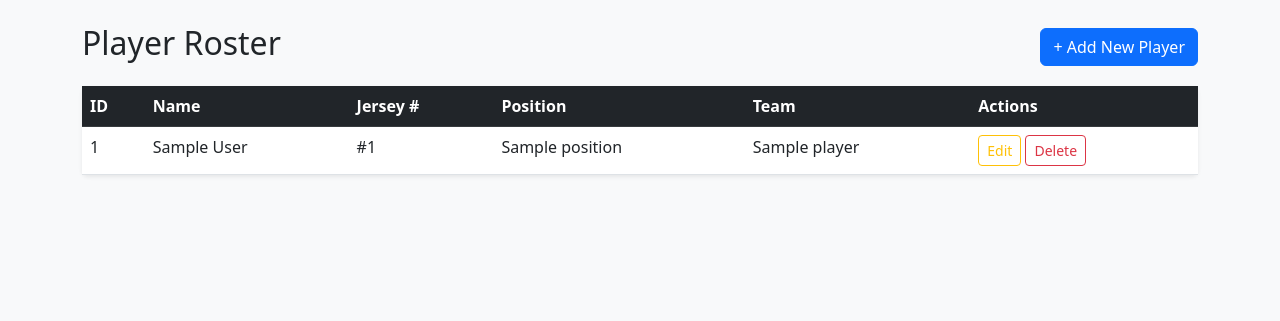
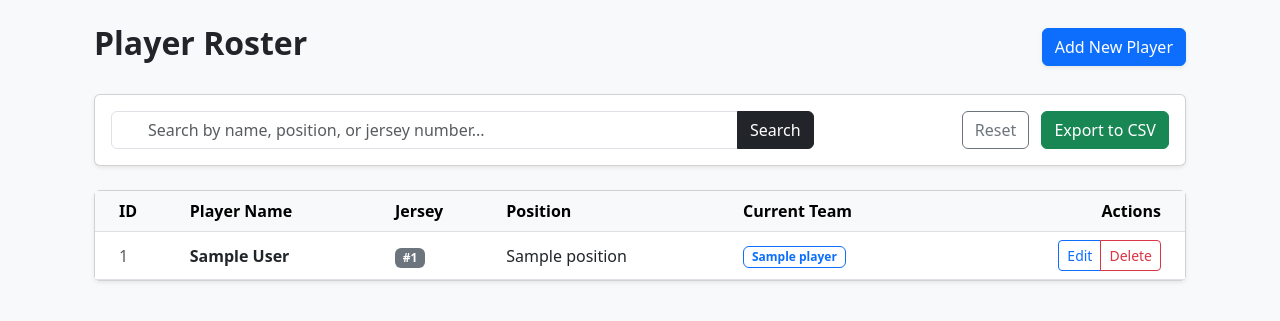
Before and after one commit to jbbongalos/3x3_CourtMaster, a Python web app: template src/templates/players.html in a window 1280 px wide. Shown: the part 56-377 px from the top of the page. Run offline with Jinja, Linux system fonts and the light colour scheme; the template is opened without the code that fills it: most values are stand-ins (such as "Sample title", 1, 10 or a date in 2020).

Commit message:
Update players.html

```diff
--- a/src/templates/players.html
+++ b/src/templates/players.html
@@ -1,65 +1,141 @@
 {% extends "layout.html" %}
+
 {% block content %}
-<div class="d-flex justify-content-between align-items-center mb-3">
-    <h2>Player Roster</h2>
-    <button class="btn btn-primary" data-bs-toggle="modal" data-bs-target="#addPlayerModal">+ Add New Player</button>
+<div class="container-fluid">
+    <!-- Header Section -->
+    <div class="d-flex justify-content-between align-items-center mb-4">
+        <h2 class="fw-bold"><i class="bi bi-people-fill"></i> Player Roster</h2>
+        <button class="btn btn-primary shadow-sm" data-bs-toggle="modal" data-bs-target="#addPlayerModal">
+            <i class="bi bi-plus-lg"></i> Add New Player
+        </button>
     </div>
 
-<table class="table table-hover bg-white shadow-sm rounded">
-    <thead class="table-dark">
+    <!-- Search and Export Bar -->
+    <div class="card mb-4 shadow-sm">
+        <div class="card-body">
+            <form action="/search_players" method="GET" class="row g-2">
+                <div class="col-md-8">
+                    <div class="input-group">
+                        <span class="input-group-text bg-white"><i class="bi bi-search"></i></span>
+                        <input type="text" name="query" class="form-control border-start-0" placeholder="Search by name, position, or jersey number...">
+                        <button class="btn btn-dark" type="submit">Search</button>
+                    </div>
+                </div>
+                <div class="col-md-4 text-md-end">
+                    <a href="/players" class="btn btn-outline-secondary me-2">Reset</a>
+                    <a href="/export_players" class="btn btn-success">
+                        <i class="bi bi-file-earmark-spreadsheet"></i> Export to CSV
+                    </a>
+                </div>
+            </form>
+        </div>
+    </div>
+
+    <!-- Data Table -->
+    <div class="card shadow-sm">
+        <div class="table-responsive">
+            <table class="table table-hover align-middle mb-0">
+                <thead class="table-light">
                     <tr>
-            <th>ID</th>
-            <th>Name</th>
-            <th>Jersey #</th>
+                        <th class="ps-4">ID</th>
+                        <th>Player Name</th>
+                        <th>Jersey</th>
                         <th>Position</th>
-            <th>Team</th>
-            <th>Actions</th>
+                        <th>Current Team</th>
+                        <th class="text-end pe-4">Actions</th>
                     </tr>
                 </thead>
                 <tbody>
                     {% for player in players %}
                     <tr>
-            <td>{{ player.player_id }}</td>
-            <td>{{ player.first_name }} {{ player.last_name }}</td>
-            <td>#{{ player.jersey_number }}</td>
+                        <td class="ps-4 text-muted">{{ player.player_id }}</td>
+                        <td>
+                            <div class="fw-bold">{{ player.first_name }} {{ player.last_name }}</div>
+                        </td>
+                        <td><span class="badge bg-secondary">#{{ player.jersey_number }}</span></td>
                         <td>{{ player.position }}</td>
-            <td>{{ player.team_name }}</td>
                         <td>
-                <a href="/edit_player/{{ player.player_id }}" class="btn btn-sm btn-outline-warning">Edit</a>
-                <a href="/delete_player/{{ player.player_id }}" class="btn btn-sm btn-outline-danger" onclick="return confirm('Are you sure?')">Delete</a>
+                            <span class="badge badge-outline-primary text-primary border border-primary">
+                                {{ player.team_name if player.team_name else 'Unassigned' }}
+                            </span>
+                        </td>
+                        <td class="text-end pe-4">
+                            <div class="btn-group" role="group">
+                                <a href="/edit_player/{{ player.player_id }}" class="btn btn-sm btn-outline-primary">
+                                    Edit
+                                </a>
+                                <a href="/delete_player/{{ player.player_id }}"
+                                   class="btn btn-sm btn-outline-danger"
+                                   onclick="return confirm('Are you sure you want to delete this player?')">
+                                    Delete
+                                </a>
+                            </div>
+                        </td>
+                    </tr>
+                    {% else %}
+                    <tr>
+                        <td colspan="6" class="text-center py-5 text-muted">
+                            <p class="mb-0">No players found in the database.</p>
                         </td>
                     </tr>
                     {% endfor %}
                 </tbody>
             </table>
+        </div>
+    </div>
+</div>
 
-<!-- Simple Add Player Modal (Form) -->
-<div class="modal fade" id="addPlayerModal" tabindex="-1">
+<!-- Add Player Modal -->
+<div class="modal fade" id="addPlayerModal" tabindex="-1" aria-labelledby="addPlayerModalLabel" aria-hidden="true">
     <div class="modal-dialog">
-        <form action="/add_player" method="POST" class="modal-content">
-            <div class="modal-header">
-                <h5 class="modal-title">Add New Player</h5>
-                <button type="button" class="btn-close" data-bs-dismiss="modal"></button>
+        <div class="modal-content">
+            <form action="/add_player" method="POST">
+                <div class="modal-header bg-dark text-white">
+                    <h5 class="modal-title" id="addPlayerModalLabel">Register New Player</h5>
+                    <button type="button" class="btn-close btn-close-white" data-bs-dismiss="modal" aria-label="Close"></button>
                 </div>
                 <div class="modal-body">
-                <input type="text" name="first_name" class="form-control mb-2" placeholder="First Name" required>
-                <input type="text" name="last_name" class="form-control mb-2" placeholder="Last Name" required>
-                <input type="number" name="jersey_number" class="form-control mb-2" placeholder="Jersey Number">
-                <select name="position" class="form-select mb-2">
+                    <div class="row g-3">
+                        <div class="col-md-6">
+                            <label class="form-label">First Name</label>
+                            <input type="text" name="first_name" class="form-control" required>
+                        </div>
+                        <div class="col-md-6">
+                            <label class="form-label">Last Name</label>
+                            <input type="text" name="last_name" class="form-control" required>
+                        </div>
+                        <div class="col-md-4">
+                            <label class="form-label">Jersey #</label>
+                            <input type="number" name="jersey_number" class="form-control" min="0" max="99">
+                        </div>
+                        <div class="col-md-8">
+                            <label class="form-label">Position</label>
+                            <select name="position" class="form-select" required>
+                                <option value="" selected disabled>Choose position...</option>
                                 <option value="Point Guard">Point Guard</option>
+                                <option value="Shooting Guard">Shooting Guard</option>
+                                <option value="Small Forward">Small Forward</option>
+                                <option value="Power Forward">Power Forward</option>
                                 <option value="Center">Center</option>
-                    <!-- Add other positions -->
                             </select>
+                        </div>
+                        <div class="col-12">
+                            <label class="form-label">Assign to Team</label>
                             <select name="team_id" class="form-select">
+                                <option value="">No Team (Free Agent)</option>
                                 {% for team in teams %}
                                 <option value="{{ team.team_id }}">{{ team.team_name }}</option>
                                 {% endfor %}
                             </select>
                         </div>
-            <div class="modal-footer">
-                <button type="submit" class="btn btn-success">Save Player</button>
+                    </div>
+                </div>
+                <div class="modal-footer bg-light">
+                    <button type="button" class="btn btn-secondary" data-bs-dismiss="modal">Cancel</button>
+                    <button type="submit" class="btn btn-primary">Save Player</button>
                 </div>
             </form>
         </div>
     </div>
+</div>
 {% endblock %}
```
Lines whose indentation alone changed are shown as unchanged.
